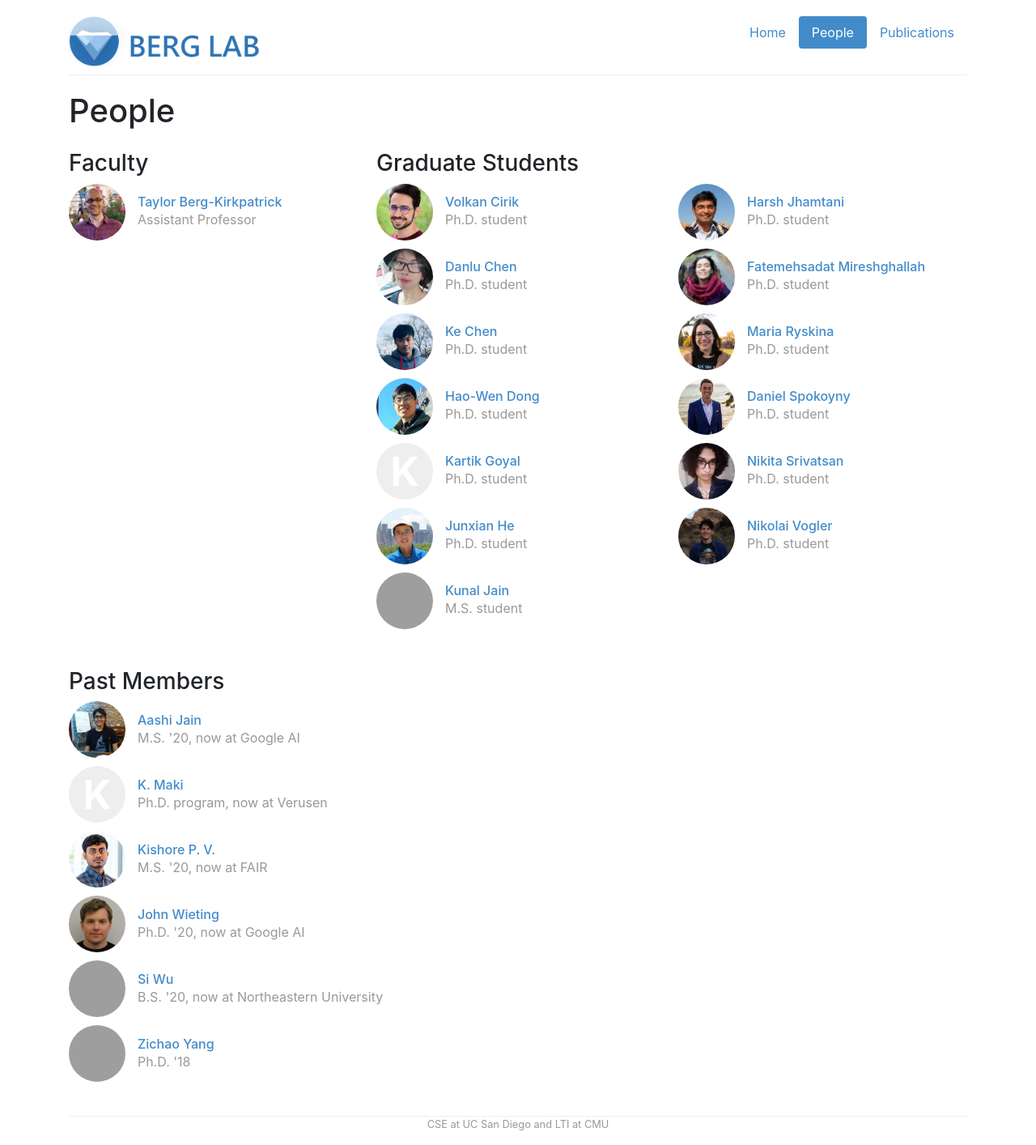
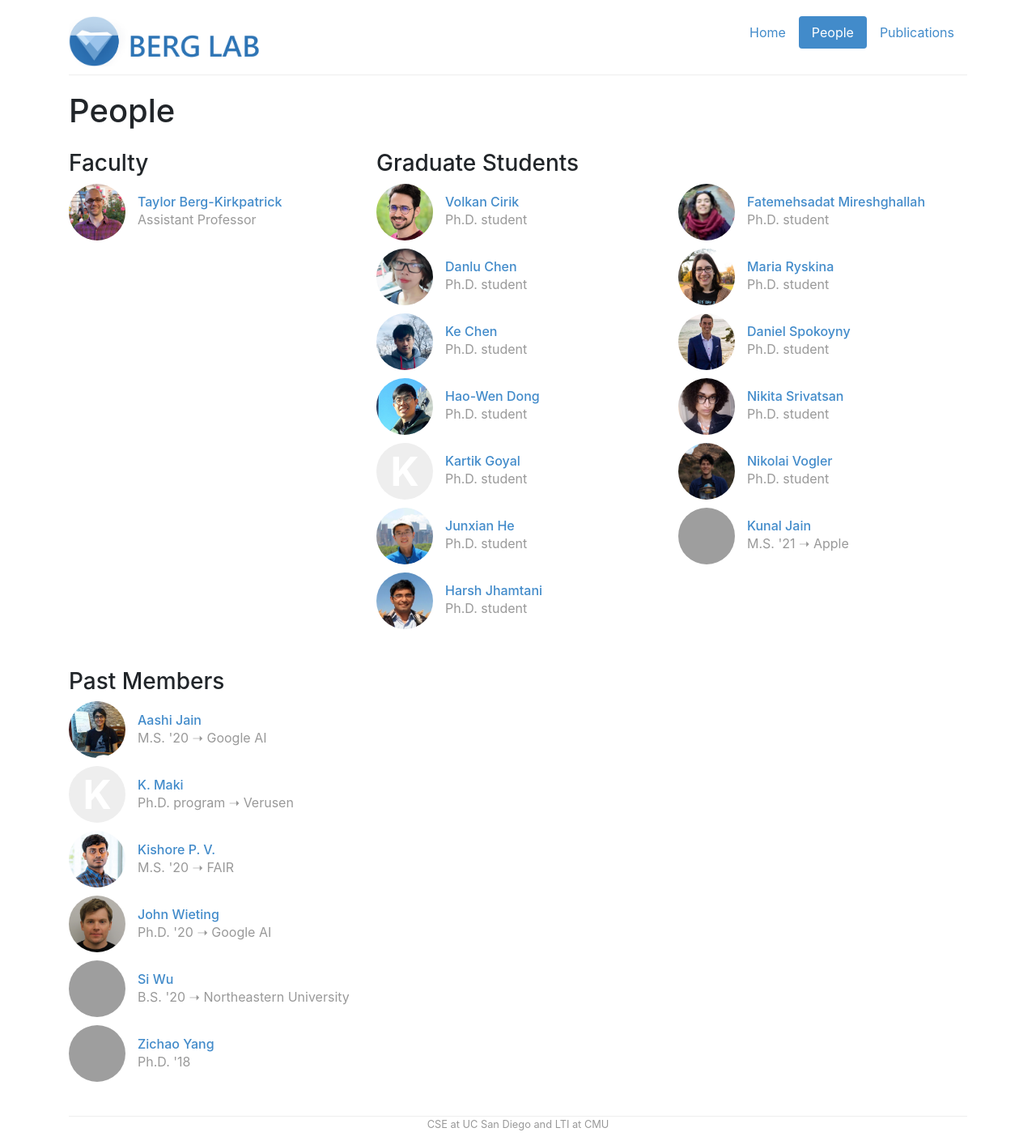
Before and after one commit to icebergnlp/icebergnlp.github.io, a Jekyll site: the page built from people.html, in a window 1280 px wide. Shown: the whole page at 81% size. Built offline with Jekyll 4.4.1, drawn with Linux system fonts in a browser that asks for light colours; grey boxes are pictures that could not be loaded.

Commit message:
Updated past members

```diff
--- a/_data/people.yml
+++ b/_data/people.yml
@@ -53,13 +53,6 @@ junxian1:
     image: /img/people/junxian1.jpg
     bio: "Ph.D. student"
 
-kunal:
-    display_name: "Kunal Jain"
-    webpage: "https://sites.google.com/view/kunal-jain/"
-    role: grad
-    image: /img/people/kunal.jpg
-    bio: "M.S. student"
-
 jharsh:
     display_name: "Harsh Jhamtani"
     webpage: "https://sites.google.com/view/harshjhamtani/home"
@@ -109,35 +102,42 @@ aashi:
     webpage: "https://aashi7jain.github.io/"
     role: past
     image: /img/people/aashi.jpeg
-    bio: "M.S. '20, now at Google AI"
+    bio: "M.S. '20 ➝ Google AI"
 
 kmaki:
     display_name: "K. Maki"
     webpage: "https://scholar.google.com/citations?user=4MwHtsUAAAAJ&hl=en&oi=ao"
     role: past
 #   image: /img/people/kmaki.jpg
-    bio: "Ph.D. program, now at Verusen"
+    bio: "Ph.D. program ➝ Verusen"
 
 kishore:
     display_name: "Kishore P. V."
     webpage: "https://kishorepv.github.io"
     role: past
     image: /img/people/kishore.jpg
-    bio: "M.S. '20, now at FAIR"
+    bio: "M.S. '20 ➝ FAIR"
+
+kunal:
+    display_name: "Kunal Jain"
+    webpage: "https://sites.google.com/view/kunal-jain/"
+    role: grad
+    image: /img/people/kunal.jpg
+    bio: "M.S. '21 ➝ Apple"
 
 jwieting:
     display_name: John Wieting
     webpage: "http://www.cs.cmu.edu/~jwieting/"
     role: past
     image: /img/people/jwieting.jpg
-    bio: "Ph.D. '20, now at Google AI"
+    bio: "Ph.D. '20 ➝ Google AI"
 
 swu:
     display_name: "Si Wu"
     webpage: "http://siwu.io"
     role: past
     image: /img/people/swu.jpg
-    bio: "B.S. '20, now at Northeastern University"
+    bio: "B.S. '20 ➝ Northeastern University"
 
 zichaoy:
     display_name: Zichao Yang
```
